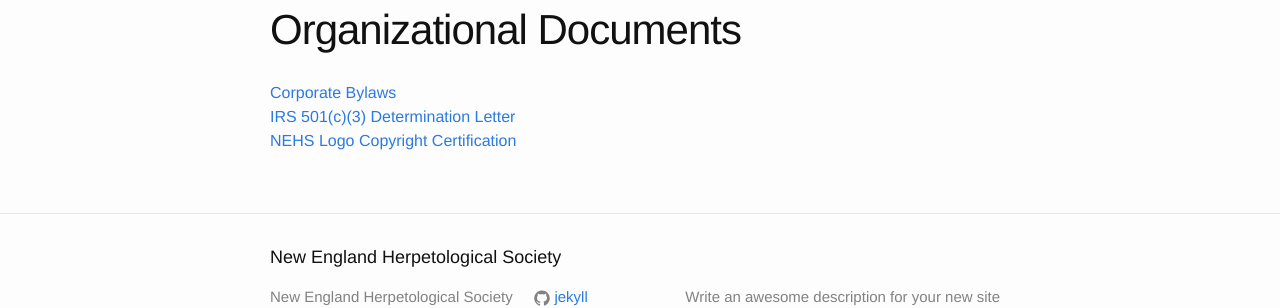
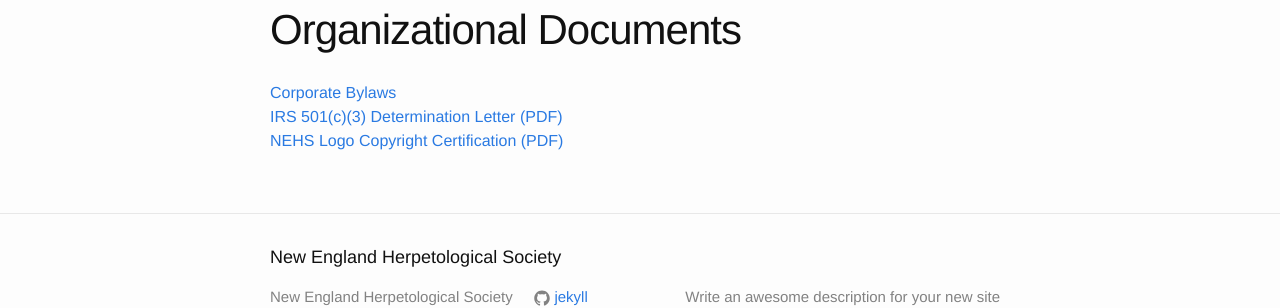
Before and after one commit to NEHerp/neherp.com, a Jekyll site: the page built from documents.md, in a window 1280 px wide. Shown: the part 139-447 px from the top of the page. Built offline with Jekyll 4.4.1, drawn with Linux system fonts in a browser that asks for light colours.

Commit message:
Add documents page with pdf documents

```diff
--- a/documents.md
+++ b/documents.md
@@ -8,5 +8,5 @@
 
 
 [Corporate Bylaws](/organizational-documents/corporate-bylaws.html)
-[IRS 501(c)(3) Determination Letter](/organizational-documents/corporate-bylaws)
-[NEHS Logo Copyright Certification](/organizational-documents/corporate-bylaws)
+[IRS 501(c)(3) Determination Letter (PDF)](/docs/irs_determination_letter.pdf)
+[NEHS Logo Copyright Certification (PDF)](/docs/logo_copyright_certification.pdf)
```
Also changed, not shown: 2 other files.
